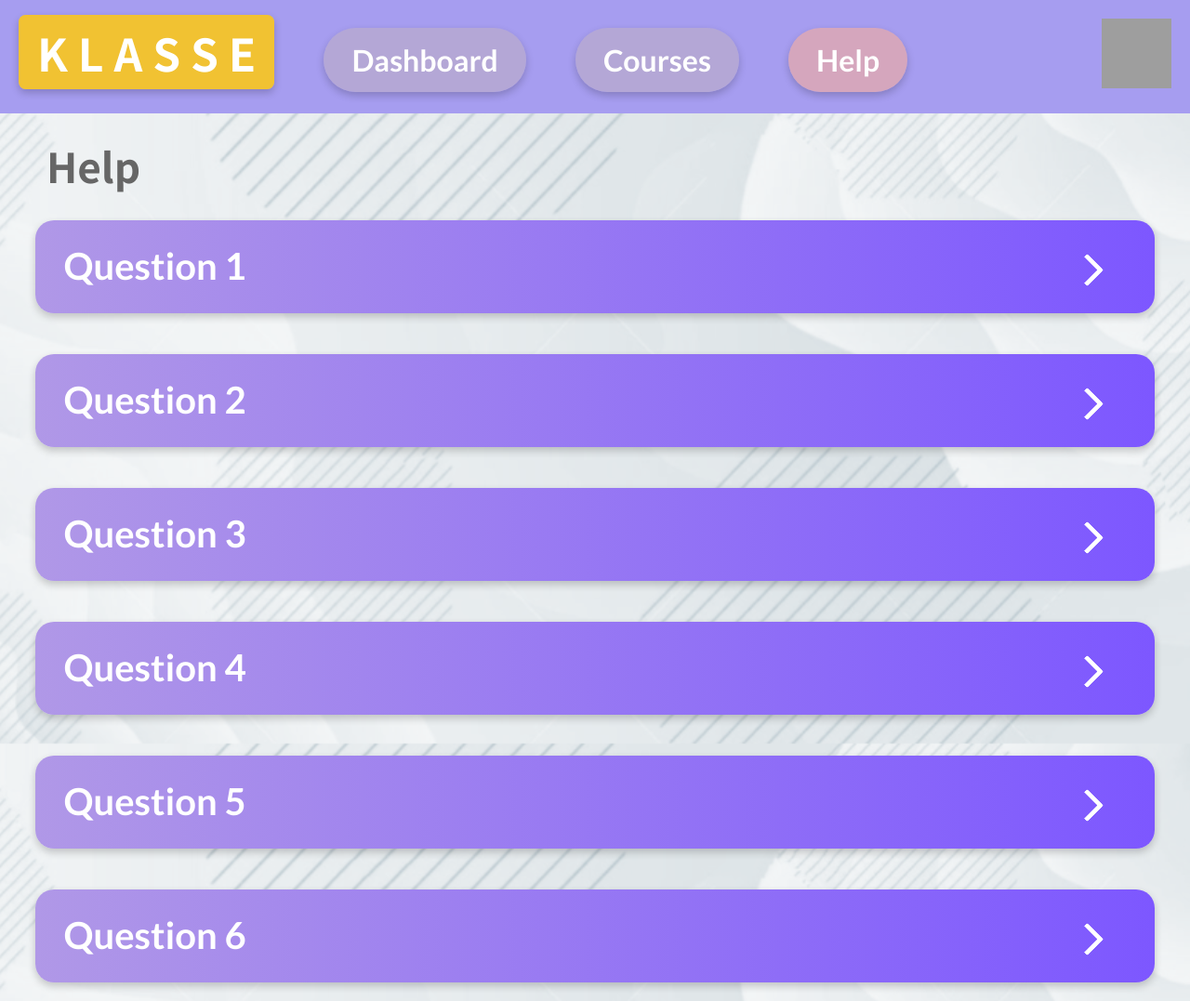
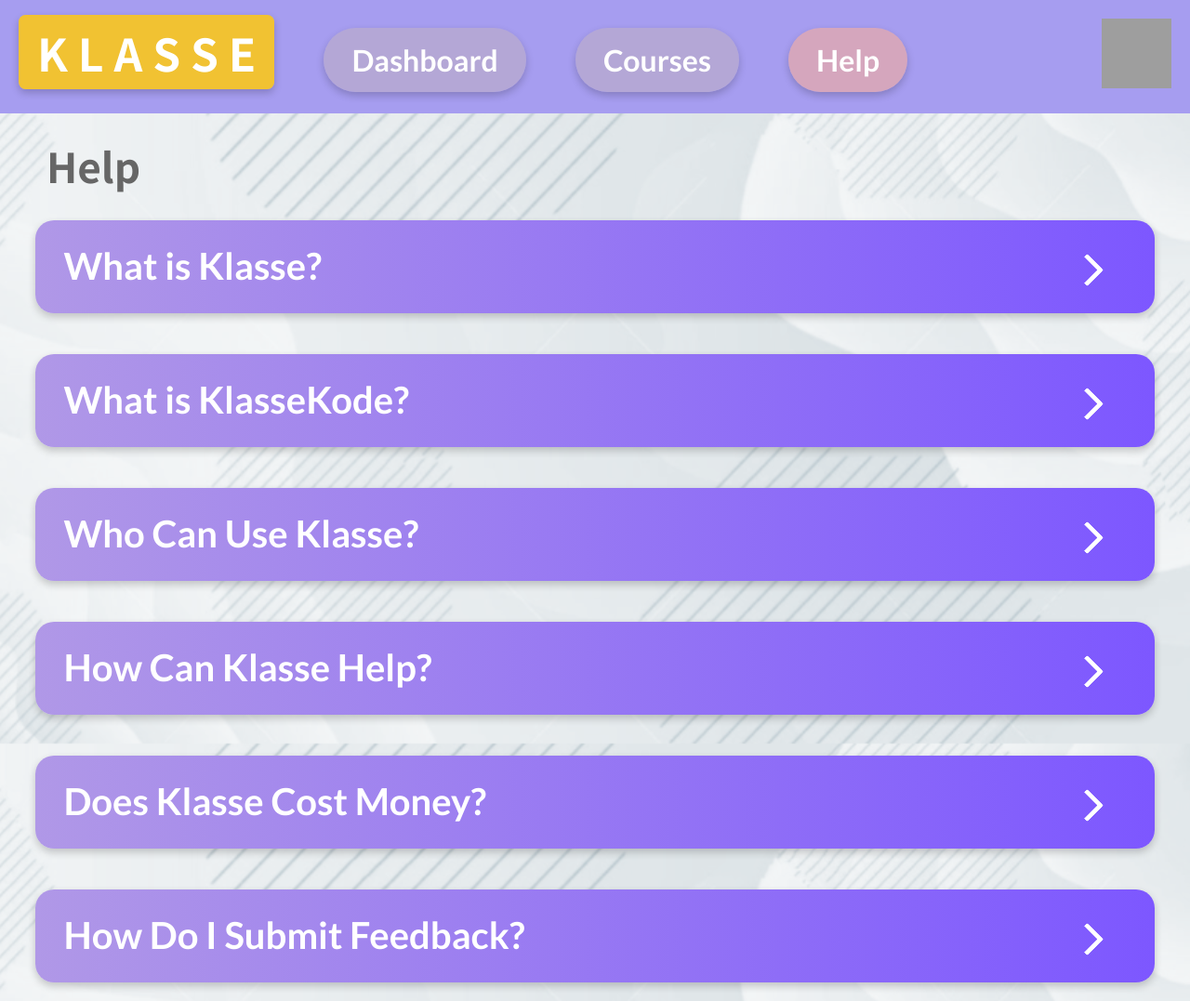
Before and after one commit to Nishant-Ray/Klasse, a Flask app: page /help in a window 1280 px wide. Shown: the whole page at 93% size. Run offline with Flask 2, Linux system fonts and the light colour scheme; some libraries are stand-ins or nearby versions; grey boxes are pictures that could not be loaded.

Commit message:
Updated FAQs

```diff
--- a/app.py
+++ b/app.py
@@ -15,9 +15,7 @@ admin = {
     "level": "Beginner",
     "xp": 45,
     "achievements": [
-        "Completed Biology 1 Course",
-        "Completed CS 1 Course",
-        "Completed Literature 1 Course"
+        "Completed First Lesson"
     ]
 }
 users.append(admin)
--- a/templates/help.html
+++ b/templates/help.html
@@ -39,7 +39,46 @@
         <br>
         <div>
             <div class="faq" onclick="expandFAQ(this)">
-                <h1 style="font-weight: 700;">Question 1</h1>
+                <h1 style="font-weight: 700;">What is Klasse?</h1>
+                <div class="faq-arrow" style="margin-right: 30px; margin-top: -40px;">
+                    <span></span>
+                </div>
+                <br>
+                <p class="faq-answer">
+                    Klasse is a learning platform catered to children with special needs and learning disabilities.
+                    It offers easy to learn lessons in four simple and basic courses: CS, Math, Literature, and Bio.
+                    <br><br>
+                </p>
+            </div>
+            <br>
+            <div class="faq" onclick="expandFAQ(this)">
+                <h1 style="font-weight: 700;">What is KlasseKode?</h1>
+                <div class="faq-arrow" style="margin-right: 30px; margin-top: -40px;">
+                    <span></span>
+                </div>
+                <br>
+                <p class="faq-answer">
+                    Answer 2
+                    <br><br>
+                </p>
+            </div>
+            <br>
+            <div class="faq" onclick="expandFAQ(this)">
+                <h1 style="font-weight: 700;">Who Can Use Klasse?</h1>
+                <div class="faq-arrow" style="margin-right: 30px; margin-top: -40px;">
+                    <span></span>
+                </div>
+                <br>
+                <p class="faq-answer">
+                    Anyone can use Klasse; however, Klasse was specifically designed for children with
+                    special needs and learning disabilities, such as Autism Spectral Disorder (ASD) or
+                    Down Syndrome.
+                    <br><br>
+                </p>
+            </div>
+            <br>
+            <div class="faq" onclick="expandFAQ(this)">
+                <h1 style="font-weight: 700;">How Can Klasse Help?</h1>
                 <div class="faq-arrow" style="margin-right: 30px; margin-top: -40px;">
                     <span></span>
                 </div>
@@ -57,19 +96,7 @@
             </div>
             <br>
             <div class="faq" onclick="expandFAQ(this)">
-                <h1 style="font-weight: 700;">Question 2</h1>
-                <div class="faq-arrow" style="margin-right: 30px; margin-top: -40px;">
-                    <span></span>
-                </div>
-                <br>
-                <p class="faq-answer">
-                    Answer 2
-                    <br><br>
-                </p>
-            </div>
-            <br>
-            <div class="faq" onclick="expandFAQ(this)">
-                <h1 style="font-weight: 700;">Question 3</h1>
+                <h1 style="font-weight: 700;">Does Klasse Cost Money?</h1>
                 <div class="faq-arrow" style="margin-right: 30px; margin-top: -40px;">
                     <span></span>
                 </div>
@@ -87,49 +114,13 @@
             </div>
             <br>
             <div class="faq" onclick="expandFAQ(this)">
-                <h1 style="font-weight: 700;">Question 4</h1>
+                <h1 style="font-weight: 700;">How Do I Submit Feedback?</h1>
                 <div class="faq-arrow" style="margin-right: 30px; margin-top: -40px;">
                     <span></span>
                 </div>
                 <br>
                 <p class="faq-answer">
-                    Lorem Ipsum is simply dummy text of the printing and typesetting industry.
-                    Lorem Ipsum has been the industry's standard dummy text ever since the 1500s,
-                    when an unknown printer took a galley of type and scrambled it to make a type specimen book.
-                    It has survived not only five centuries, but also the leap into electronic typesetting,
-                    remaining essentially unchanged. It was popularised in the 1960s with the release of
-                    Letraset sheets containing Lorem Ipsum passages, and more recently with desktop publishing
-                    software like Aldus PageMaker including versions of Lorem Ipsum.
-                    <br><br>
-                </p>
-            </div>
-            <br>
-            <div class="faq" onclick="expandFAQ(this)">
-                <h1 style="font-weight: 700;">Question 5</h1>
-                <div class="faq-arrow" style="margin-right: 30px; margin-top: -40px;">
-                    <span></span>
-                </div>
-                <br>
-                <p class="faq-answer">
-                    Lorem Ipsum is simply dummy text of the printing and typesetting industry.
-                    Lorem Ipsum has been the industry's standard dummy text ever since the 1500s,
-                    when an unknown printer took a galley of type and scrambled it to make a type specimen book.
-                    It has survived not only five centuries, but also the leap into electronic typesetting,
-                    remaining essentially unchanged. It was popularised in the 1960s with the release of
-                    Letraset sheets containing Lorem Ipsum passages, and more recently with desktop publishing
-                    software like Aldus PageMaker including versions of Lorem Ipsum.
-                    <br><br>
-                </p>
-            </div>
-            <br>
-            <div class="faq" onclick="expandFAQ(this)">
-                <h1 style="font-weight: 700;">Question 6</h1>
-                <div class="faq-arrow" style="margin-right: 30px; margin-top: -40px;">
-                    <span></span>
-                </div>
-                <br>
-                <p class="faq-answer">
-                    Lorem Ipsum is simply dummy text of the printing and typesetting industry.
+                    Lorem Ipsum is simply dummy text of the pr  inting and typesetting industry.
                     Lorem Ipsum has been the industry's standard dummy text ever since the 1500s,
                     when an unknown printer took a galley of type and scrambled it to make a type specimen book.
                     It has survived not only five centuries, but also the leap into electronic typesetting,
--- a/templates/index.html
+++ b/templates/index.html
@@ -110,12 +110,12 @@
 						</div>
 					{% endif %}
 
-					{% if "Referred to a Friend" in currentUser["achievements"] %}
-						<div class="achievement unlocked" title="Referred to a Friend">
+					{% if "Completed First Lesson" in currentUser["achievements"] %}
+						<div class="achievement unlocked" title="Completed First Lesson">
 							<i class="fa fa-atlas" aria-hidden="true"></i>
 						</div>
 					{% else %}
-						<div class="achievement locked" title="Referred to a Friend">
+						<div class="achievement locked" title="Completed First Lesson">
 							<i class="fa fa-atlas" aria-hidden="true"></i>
 						</div>
 					{% endif %}
```
